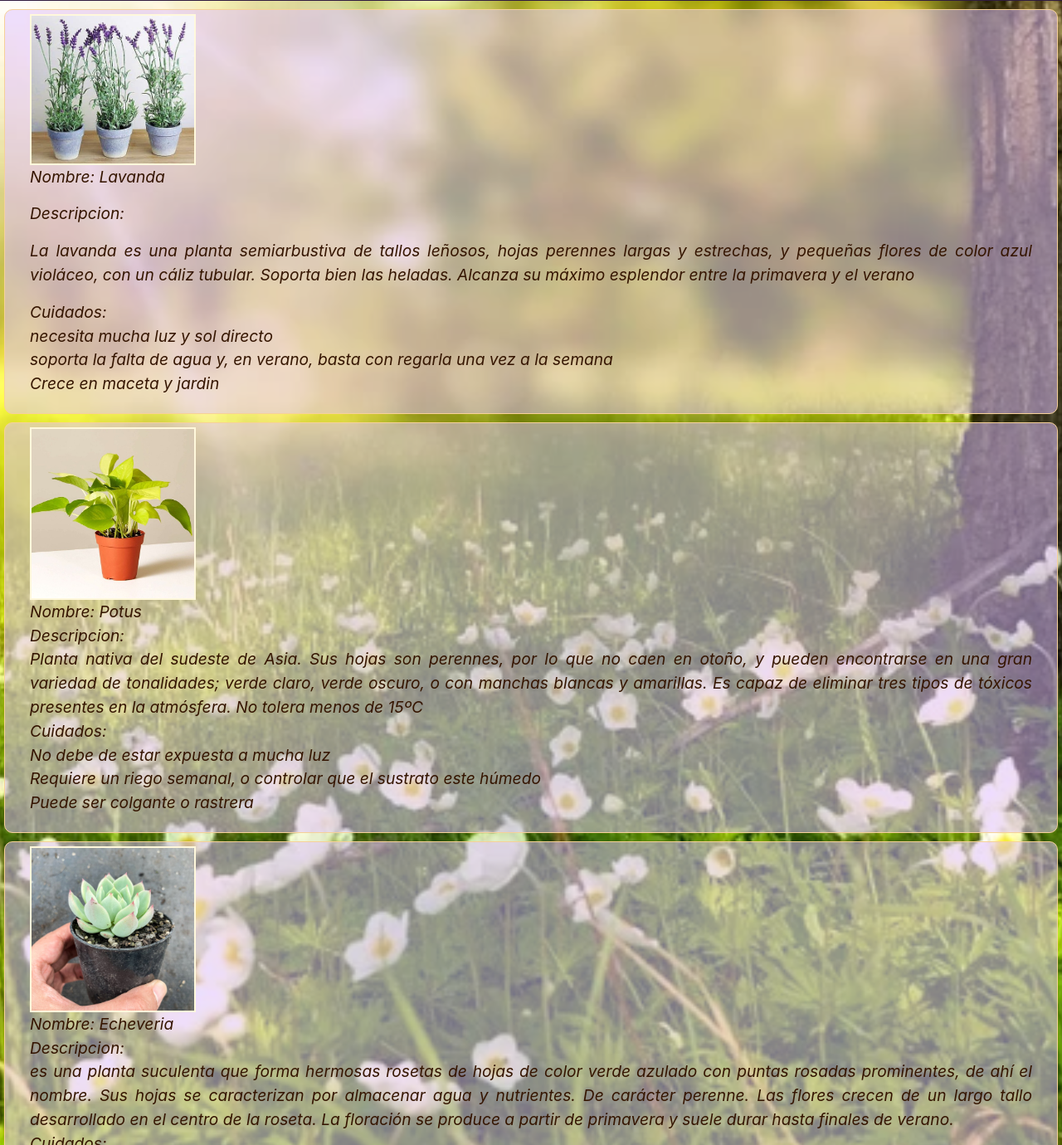
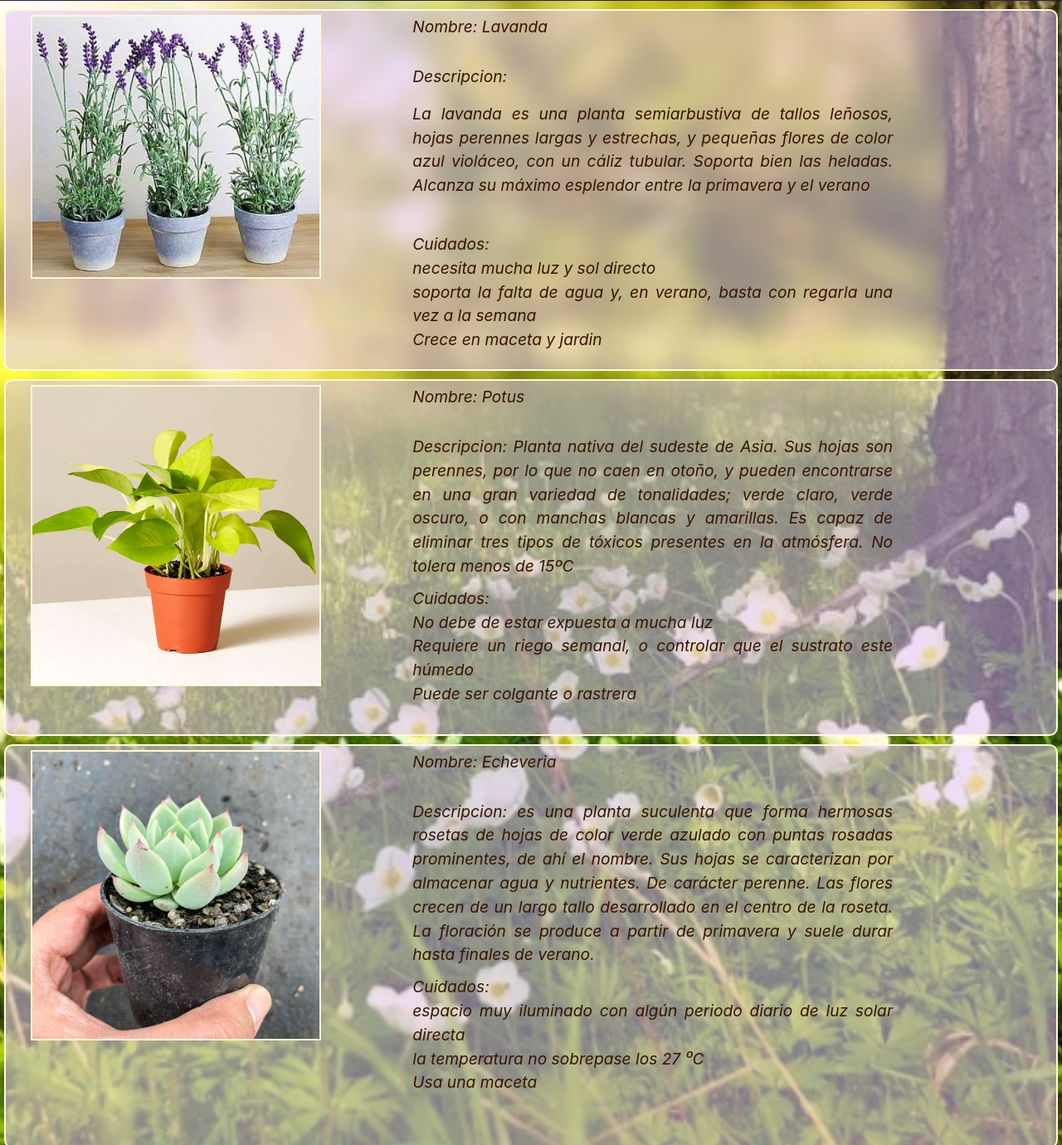
Before and after one commit to MarilynNovillo/Desarrollowebcurso, a plain HTML site: page NuestrosProductos.html in a window 1280 px wide. Shown: the part 211-1591 px from the top of the page at 83% size. Drawn offline with nearby package versions, Linux system fonts and the light colour scheme; a web font is replaced by a local one.

Commit message:
servicios grid

```diff
--- a/NuestrosProductos.html
+++ b/NuestrosProductos.html
@@ -54,17 +54,16 @@
     <!--Falta todavia ver bien la organización y lo que se quiere poner dentro de cada planta. Todavia falta desarrollarlo-->
     <main>
 
-    <div class="main--style2">
-    <div><img class="lav-imagen" src="img/lavanda.jpg" alt="lavanda"></div>
-    <div><p>Nombre: Lavanda</p></div>
-    <div><p>Descripcion:</p></div>
-    <div> <p> La lavanda es una planta semiarbustiva de tallos leñosos,
+    <div class="main--style3">
+    <div><img class="lav-imagen imgg" src="img/lavanda.jpg" alt="lavanda"></div>
+    <div class="nomb"><p>Nombre: Lavanda</p></div>
+    <div class="desc"><p>Descripcion:</p>
+        <p> La lavanda es una planta semiarbustiva de tallos leñosos,
         hojas perennes largas y estrechas, y pequeñas flores
         de color azul violáceo, con un cáliz tubular. Soporta bien las
         heladas. Alcanza
         su máximo esplendor entre la primavera y el verano</p></div>
-    <div>Cuidados:</div>
-    <div>
+    <div class="cuid"> <p></p> Cuidados:
         <ol>
             <li>necesita mucha luz y sol directo</li>
             <li>
@@ -77,18 +76,17 @@
     </div>
 
 
-    <div class="main--style2">
-        <div><img class="pot-imagen" src="img/potus.jpg" alt="potus"></div>
-    <div>Nombre: Potus</div>
-    <div>Descripcion: </div>
-    <div>    Planta nativa del sudeste de Asia. Sus hojas son perennes, por lo
+    <div class="main--style3">
+        <div><img class="pot-imagen imgg" src="img/potus.jpg" alt="potus"></div>
+        <div class="nomb">Nombre: Potus</div>
+        <div class="desc">Descripcion:
+            Planta nativa del sudeste de Asia. Sus hojas son perennes, por lo
             que no caen en otoño,
             y pueden encontrarse en una gran variedad de tonalidades;
             verde claro, verde oscuro, o con manchas blancas y amarillas.
             Es capaz de eliminar tres tipos de tóxicos presentes en la
             atmósfera. No tolera menos de 15ºC</div>
-    <div>Cuidados: </div>
-    <div>
+        <div class="cuid">Cuidados:
             <ol>
                 <li>No debe de estar expuesta a mucha luz</li>
                 <li>
@@ -100,11 +98,11 @@
         </div>
     </div>
 
-    <div class="main--style2">
-        <div><img class="sucu-imagen" src="img/suculenta.jpg" alt="Echeveria"></div>
-        <div>Nombre: Echeveria</div>
-        <div>Descripcion:</div>
-        <div>es una planta suculenta que forma hermosas rosetas de hojas de color
+    <div class="main--style3">
+        <div><img class="sucu-imagen imgg" src="img/suculenta.jpg" alt="Echeveria"></div>
+        <div class="nomb">Nombre: Echeveria</div>
+        <div class="desc">Descripcion:
+            es una planta suculenta que forma hermosas rosetas de hojas de color
             verde azulado
             con puntas rosadas prominentes, de ahí el nombre. Sus hojas se
             caracterizan
@@ -113,8 +111,7 @@
             desarrollado en el centro de la roseta. La floración se produce a
             partir de primavera
             y suele durar hasta finales de verano.</div>
-        <div>Cuidados: </div>
-        <div>
+        <div class="cuid">Cuidados:
             <ol>
                 <li>
                     espacio muy iluminado con algún periodo diario de luz solar
--- a/sass/_cuerpo.scss
+++ b/sass/_cuerpo.scss
@@ -83,6 +83,37 @@ body{
     padding: 5px 30px 5px 30px;
     border: #F6D198 solid 1px;
     border-radius: 10px;
+    display: flex;
+    flex-direction: row;
+    flex-wrap:wrap;
+    border: 2px cornsilk solid;
+}
+
+.main--style3{
+    @extend.main--style2;
+    display: grid;
+    grid-template-areas:
+    "imgg nomb"
+    "imgg desc"
+    "imgg cuid";
+    grid-template-columns: 38% 48%;
+    grid-template-rows: 50px 1fr 1fr;
+    grid-column-gap: 2px;
+    grid-row-gap: 10px;
+}
+.imgg {
+    grid-area: imgg;
+    display: flex;
+    flex-wrap: nowrap;
+}
+.nomb{
+    grid-area: nomb;
+}
+.desc{
+    grid-area: desc;
+}
+.cuid{
+    grid-area: cuid;
 }
 
 .main__h2--font{
@@ -103,7 +134,7 @@ body{
 .imag{
     height: auto;
     width: 100%;
-    display: grid;
+    /*display: grid;*/
 
 }
 .prop{
@@ -129,12 +160,11 @@ body{
 
 @each $planta in sucu , pot , lav {
     .#{$planta}-imagen{
-        height: auto;
-        width: 200px;
         border: 2px solid cornsilk;
+        width: 350px;
         display: flex;
-        justify-content: center;
-        flex-direction: row;
+        flex-wrap: nowrap;
+        align-content: space-between;
 
 }
 }
```
Also changed, not shown: sass/estilos.css, 1 other file. Lines whose indentation alone changed are shown as unchanged.
